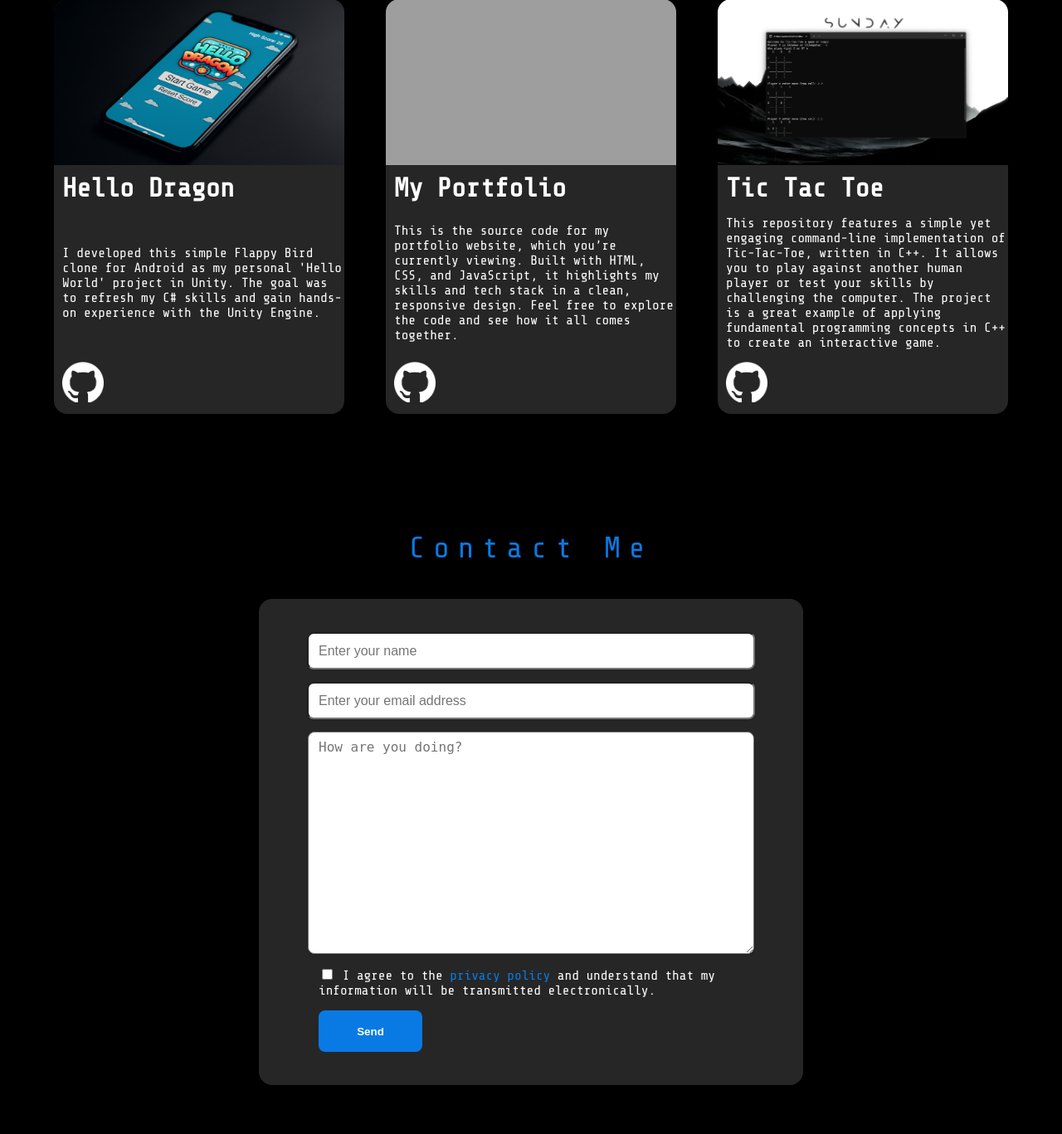
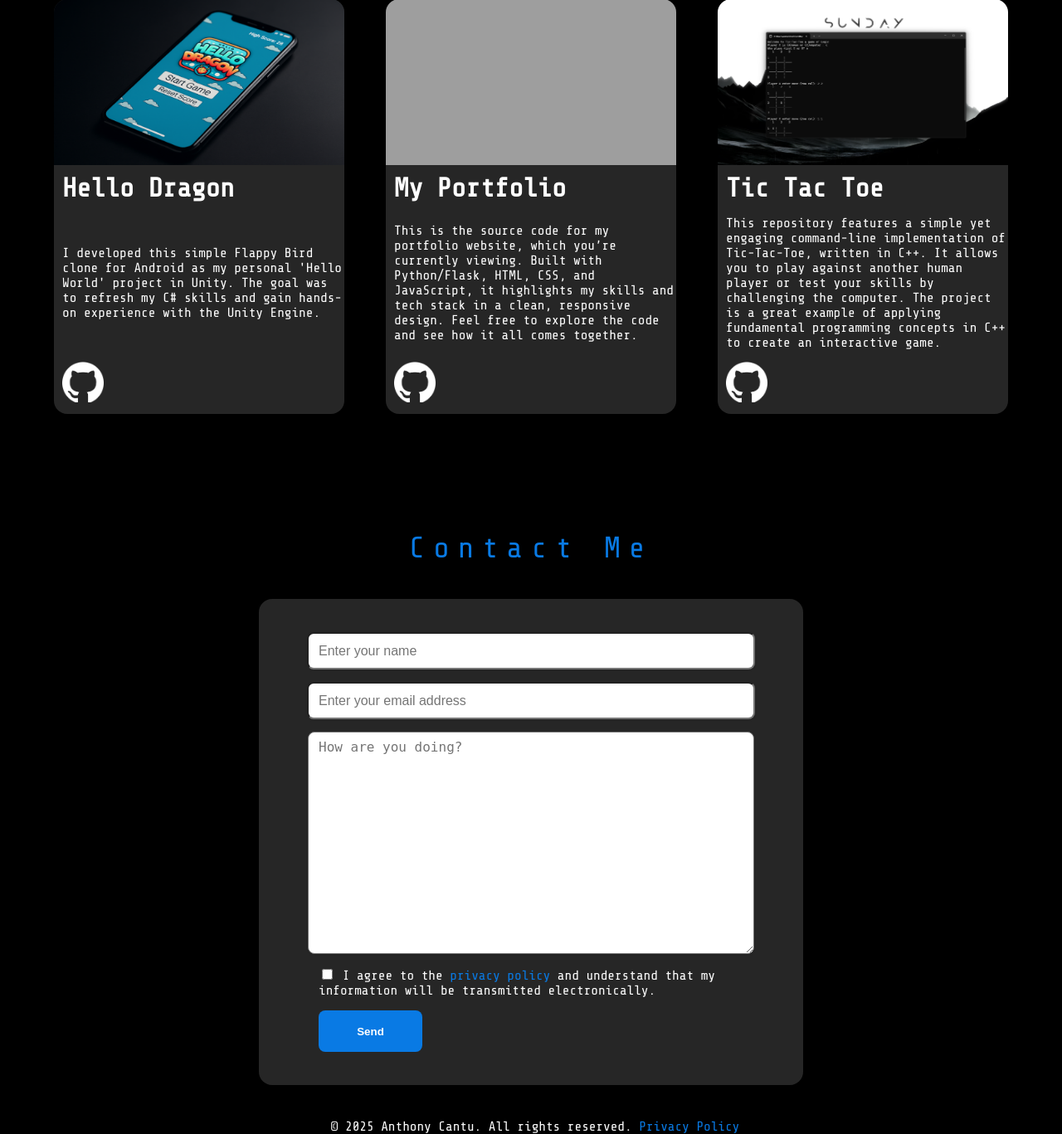
Before and after one commit to ant-cantu/portfolio, a Flask app: page / in a window 1280 px wide. Shown: the part 2638-4005 px from the top of the page at 83% size. Before the commit the page ends 3946 px from the top, so only its background shows below. Run offline with Flask 3, Linux system fonts and the light colour scheme; grey boxes are pictures that could not be loaded.

Commit message:
Add GitHub deploy webhook and update footer
Introduces a /github-deploy endpoint in app.py to handle authenticated GitHub webhook deployments. Updates the footer in index.html to include copyright and privacy policy links, adds new footer styles in style.css, and expands the privacy policy to mention Cloudflare and rate limiting.

```diff
--- a/src/app.py
+++ b/src/app.py
@@ -1,25 +1,32 @@
-from flask import Flask, render_template, request, jsonify
+from flask import Flask, render_template, request, jsonify, abort
 from flask_limiter import Limiter, RateLimitExceeded
 from flask_limiter.util import get_remote_address
 import requests
 from forms import ContactForm
 from dotenv import load_dotenv
-import os
+import os, subprocess, hmac, hashlib
 
 load_dotenv()
 
+app = Flask(__name__)
+
+# Secret Key CRSF Protection
+app.config['SECRET_KEY'] = os.getenv('SECRET_KEY')
+
+# Discord Webhook URL
 DISCORD_WEBHOOK_URL = os.getenv("DISCORD_WEBHOOK_URL")
 
-print(DISCORD_WEBHOOK_URL)
+# Redis Server URI
+REDIS_URI = os.getenv("REDIS_URI")
 
-app = Flask(__name__)
-
-app.config['SECRET_KEY'] = os.getenv('SECRET_KEY')
+# GitHub Deploy Webhook Secret
+WEBHOOK_SECRET = os.getenv("WEBHOOK_SECRET")
 
 limiter = Limiter(
     get_remote_address,
     app=app,
     storage_uri="memory://"
+    # storage_uri=REDIS_URI
 )
 
 @app.route("/", methods=["GET", "POST"])
@@ -29,7 +36,6 @@ def home():
         'index.html',
         form=form
     )
-
 
 @app.route("/submit-form", methods=['POST'])
 def submit():
@@ -64,6 +70,22 @@ def submit():
 def privacy():
     return render_template('privacy.html')
 
+@app.route("/github-deploy", methods=["POST"])
+def github_deploy():
+    signature = request.headers.get("X-Hub-Signature-256")
+    if signature is None:
+        abort(403)
 
-# if __name__ == "__main__":
-#     app.run(debug=True)
+    sha_name, signature_hash = signature.split('=')
+    if sha_name != 'sha256':
+        abort(403)
+
+    mac = hmac.new(WEBHOOK_SECRET, msg=request.data, digestmod=hashlib.sha256)
+    if not hmac.compare_digest(mac.hexdigest(), signature_hash):
+        abort(403)
+
+    subprocess.run(["/opt/bitnami/portfolio/deploy.sh"])
+    return "OK", 200
+
+if __name__ == "__main__":
+    app.run(debug=True)
--- a/src/static/css/style.css
+++ b/src/static/css/style.css
@@ -57,3 +57,15 @@ strong {
 .appear.visibile {
     opacity: 1;
 }
+
+footer {
+    display: flex;
+    justify-content: center;
+    align-items: center;
+    gap: 10px;
+    width: 100vw;
+}
+footer a {
+    text-decoration: none;
+    color: rgb(9, 122, 228);
+}
--- a/src/templates/index.html
+++ b/src/templates/index.html
@@ -236,7 +236,7 @@
                                 <h1>My Portfolio</h1>
                                 <p>
                                     This is the source code for my portfolio website, which you’re currently viewing.
-                                    Built with HTML, CSS, and JavaScript, it highlights my skills and tech stack in a clean, responsive design.
+                                    Built with Python/Flask, HTML, CSS, and JavaScript, it highlights my skills and tech stack in a clean, responsive design.
                                     Feel free to explore the code and see how it all comes together.
                                 </p>
                                 <a href="https://github.com/ant-cantu/portfolio" target="_blank" rel="noopener"><img id="github-logo" src="{{ url_for('static', filename='img/github-mark-white.png') }}"></a>
@@ -287,7 +287,8 @@
         </main>
 
         <footer>
-
+            <p>&copy; 2025 Anthony Cantu. All rights reserved.
+            <a href="/privacy-policy">Privacy Policy</a></p>
         </footer>
 
         <div id="fixed-tooltip"></div>
--- a/src/templates/privacy.html
+++ b/src/templates/privacy.html
@@ -45,6 +45,12 @@
   <h2>5. Cookies and Analytics</h2>
   <p>This website does not use cookies to track personal information and does not run third-party advertising or analytics.</p>
 
+  <h2>5a. Use of Cloudflare</h2>
+  <p>This website uses Cloudflare, a content delivery network and security provider, to help protect and accelerate the website. Cloudflare may process visitors’ IP addresses and other data required to deliver its services. For more details, please see Cloudflare’s privacy policy at <a href="https://www.cloudflare.com/privacypolicy/" target="_blank">https://www.cloudflare.com/privacypolicy/</a>.</p>
+
+  <h2>5b. Rate Limiting</h2>
+  <p>To protect this website from abusive or excessive requests, I use rate-limiting technology. This temporarily processes visitors’ IP addresses to limit repeated requests. No personal data beyond IP addresses is stored long-term as part of this process.</p>
+
   <h2>6. Your Rights</h2>
   <p>If you are located in the European Union or California, you may have additional rights to access, correct, or delete your personal data. Please email me at <a href="mailto:youremail@example.com">youremail@example.com</a> to exercise those rights.</p>
 
```
